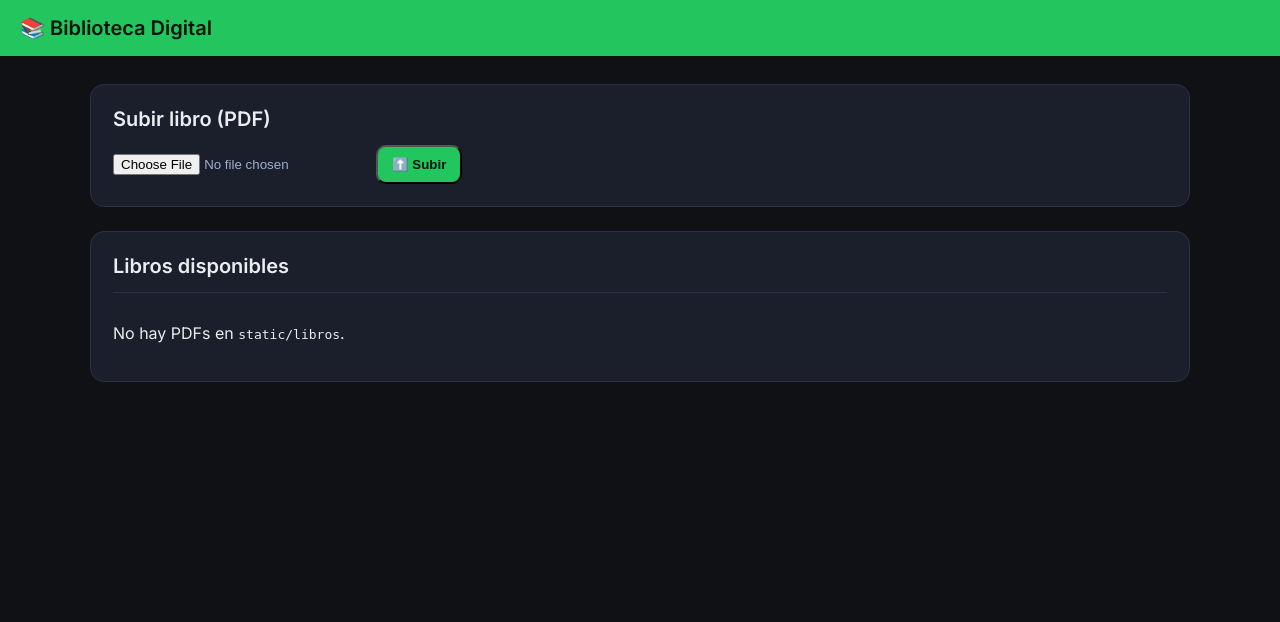
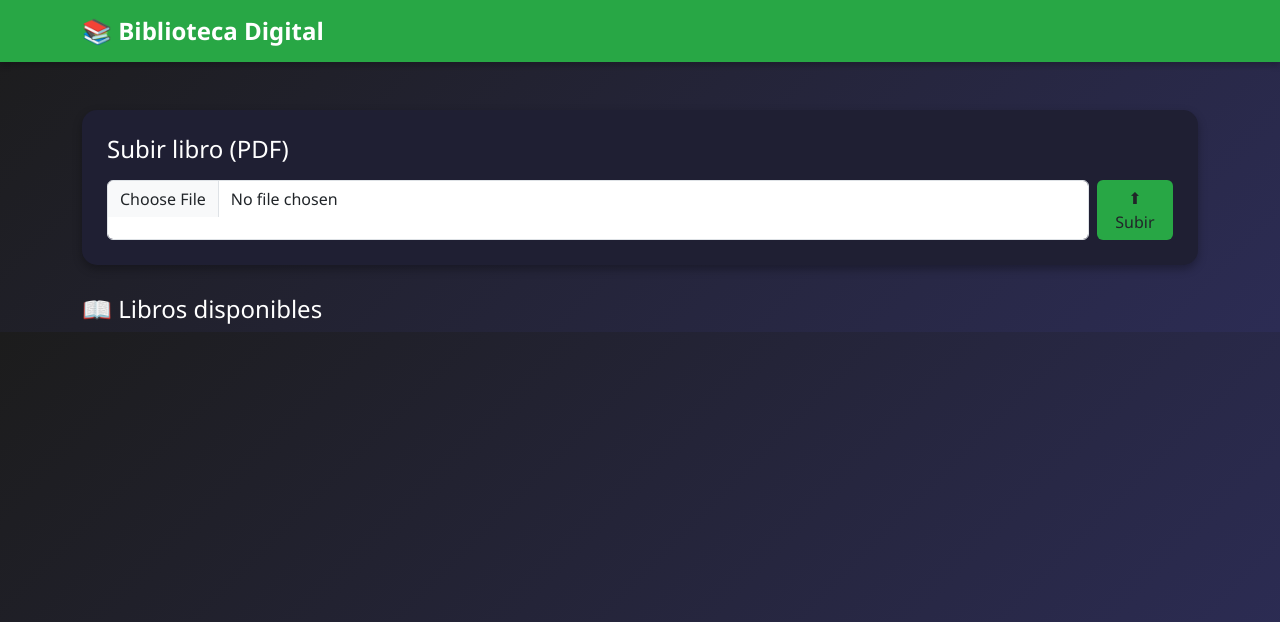
Before and after one commit to Josue7895/biblioteca_req, a Flask app: page / in a window 1280 px wide. Shown: the top 622 px of the page. Run offline with Flask 3, Linux system fonts and the light colour scheme.

Commit message:
Mejoro el diseño con Bootstrap y animaciones

```diff
--- a/templates/index.html
+++ b/templates/index.html
@@ -1,52 +1,91 @@
-<!doctype html>
+<!DOCTYPE html>
 <html lang="es">
 <head>
-  <meta charset="utf-8" />
-  <meta name="viewport" content="width=device-width, initial-scale=1" />
-  <title>Biblioteca Digital</title>
-  <link rel="preconnect" href="https://fonts.googleapis.com">
-  <link href="https://fonts.googleapis.com/css2?family=Inter:wght@400;600&display=swap" rel="stylesheet">
+  <meta charset="UTF-8">
+  <meta name="viewport" content="width=device-width, initial-scale=1.0">
+  <title>📚 Biblioteca Digital</title>
+  <!-- Bootstrap -->
+  <link href="https://cdn.jsdelivr.net/npm/bootstrap@5.3.2/dist/css/bootstrap.min.css" rel="stylesheet">
+  <!-- Animate.css -->
+  <link rel="stylesheet" href="https://cdnjs.cloudflare.com/ajax/libs/animate.css/4.1.1/animate.min.css"/>
+  <!-- Estilos propios -->
   <style>
-    body{margin:0;background:#0f1115;color:#eaecef;font-family:Inter,system-ui,-apple-system,Segoe UI,Roboto;}
-    header{background:#22c55e;color:#05140a;padding:16px 20px;font-weight:700;font-size:20px;display:flex;align-items:center;gap:10px}
-    main{max-width:1100px;margin:28px auto;padding:0 16px}
-    .panel{background:#1a1f2b;border:1px solid #2a3346;border-radius:14px;padding:22px;margin-bottom:24px}
-    h2{margin:0 0 14px 0;font-size:20px}
-    .books{display:grid;grid-template-columns:repeat(auto-fill,minmax(240px,1fr));gap:16px}
-    .card{background:#121622;border:1px solid #263147;border-radius:14px;padding:16px}
-    .title{margin:0 0 12px 0;font-weight:600;white-space:nowrap;overflow:hidden;text-overflow:ellipsis}
-    .btn{display:inline-flex;align-items:center;gap:8px;background:#22c55e;color:#07140a;padding:10px 14px;border-radius:10px;text-decoration:none;font-weight:600}
-    .btn:hover{filter:brightness(1.05)}
-    .upload{display:flex;gap:10px;align-items:center}
-    input[type="file"]{color:#9fb0cc}
-    hr{border:0;border-top:1px solid #263147;margin:14px 0}
+    body {
+      background: linear-gradient(135deg, #1c1c1c, #2c2c54);
+      color: #fff;
+      font-family: "Segoe UI", sans-serif;
+    }
+    .navbar {
+      background: #28a745;
+      box-shadow: 0 4px 6px rgba(0,0,0,0.2);
+    }
+    .navbar-brand {
+      font-weight: bold;
+      font-size: 1.5rem;
+      color: #fff !important;
+    }
+    .card {
+      background: #2d2d44;
+      border: none;
+      border-radius: 12px;
+      transition: transform 0.3s ease, box-shadow 0.3s ease;
+    }
+    .card:hover {
+      transform: translateY(-8px);
+      box-shadow: 0 10px 20px rgba(0,0,0,0.5);
+    }
+    .btn-custom {
+      background: #28a745;
+      border: none;
+      transition: all 0.3s ease;
+    }
+    .btn-custom:hover {
+      background: #1e7e34;
+      transform: scale(1.05);
+    }
+    .upload-box {
+      background: #1f1f33;
+      border-radius: 15px;
+      padding: 25px;
+      box-shadow: 0 4px 10px rgba(0,0,0,0.3);
+      margin-bottom: 30px;
+    }
   </style>
 </head>
 <body>
-  <header>📚 Biblioteca Digital</header>
-  <main>
-    <section class="panel">
-      <h2>Subir libro (PDF)</h2>
-      <form class="upload" action="/upload" method="post" enctype="multipart/form-data">
-        <input type="file" name="file" accept="application/pdf" />
-        <button class="btn" type="submit">⬆️ Subir</button>
+
+  <!-- Navbar -->
+  <nav class="navbar navbar-expand-lg">
+    <div class="container">
+      <a class="navbar-brand animate__animated animate__fadeInLeft" href="#">📚 Biblioteca Digital</a>
+    </div>
+  </nav>
+
+  <div class="container mt-5">
+    <!-- Subir libro -->
+    <div class="upload-box animate__animated animate__fadeInDown">
+      <h4 class="mb-3">Subir libro (PDF)</h4>
+      <form method="POST" action="/upload" enctype="multipart/form-data" class="d-flex">
+        <input type="file" name="file" class="form-control me-2" required>
+        <button type="submit" class="btn btn-custom">⬆ Subir</button>
       </form>
-    </section>
+    </div>
 
-    <section class="panel">
-      <h2>Libros disponibles</h2>
-      <hr>
-      <div class="books">
-        {% for file in files %}
-          <div class="card">
-            <p class="title">{{ file }}</p>
-            <a class="btn" href="/download/{{ file }}">⬇️ Descargar</a>
-          </div>
-        {% else %}
-          <p>No hay PDFs en <code>static/libros</code>.</p>
-        {% endfor %}
+    <!-- Libros disponibles -->
+    <h4 class="mb-4 animate__animated animate__fadeInRight">📖 Libros disponibles</h4>
+    <div class="row g-3">
+      {% for file in files %}
+      <div class="col-md-3 col-sm-6">
+        <div class="card text-center p-3 animate__animated animate__zoomIn">
+          <h6 class="text-white">{{ file }}</h6>
+          <a href="/download/{{ file }}" class="btn btn-custom mt-2">⬇ Descargar</a>
+        </div>
       </div>
-    </section>
-  </main>
+      {% endfor %}
+    </div>
+  </div>
+
+  <!-- Bootstrap JS -->
+  <script src="https://cdn.jsdelivr.net/npm/bootstrap@5.3.2/dist/js/bootstrap.bundle.min.js"></script>
 </body>
 </html>
```
